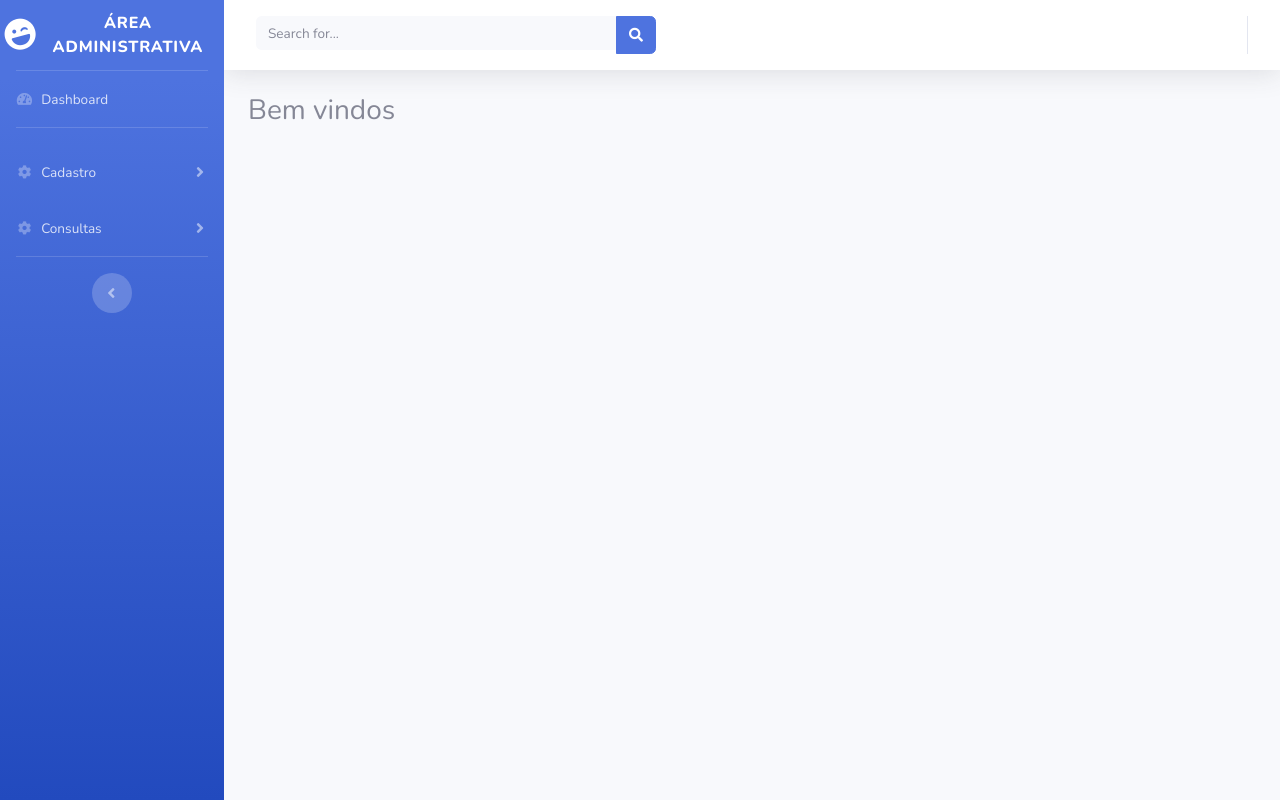
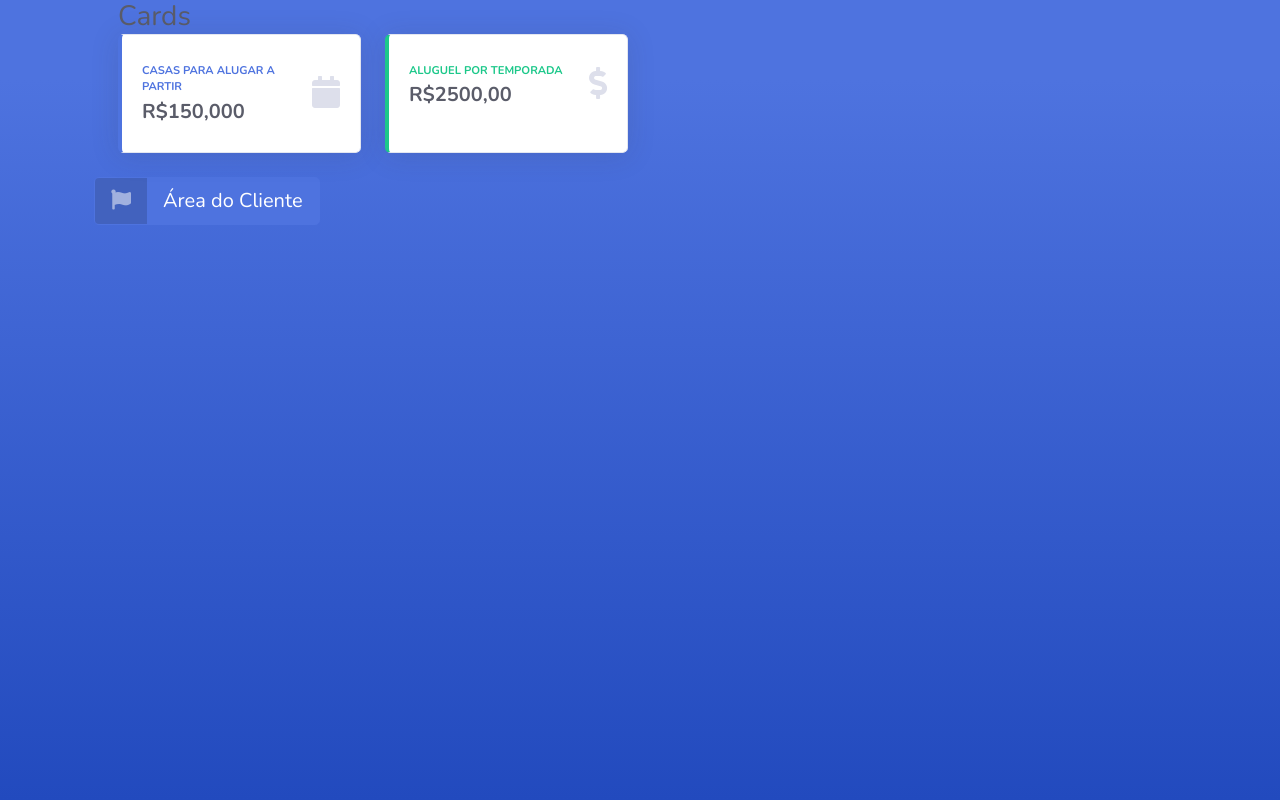
Before and after one commit to viniciusqalbuquerque/imobiliaria, a Symfony app: template templates/imobiliaria.html.twig in a window 1280 px wide. Run offline with Twig, Linux system fonts and the light colour scheme; the template is opened without the code that fills it, so the values that code supplies are empty; some libraries are stand-ins or nearby versions.

Commit message:
cadastro de usuario

```diff
--- a/src/Controller/ImobiliariaController.php
+++ b/src/Controller/ImobiliariaController.php
@@ -12,7 +12,7 @@ use Symfony\Bundle\FrameworkBundle\Controller\AbstractController;
 class ImobiliariaController extends AbstractController
 {
     /**
-     * @Route("index", name="index")
+     * @Route("/", name="index")
      */
     public function index()
     {
--- a/src/Controller/UsuarioController.php
+++ b/src/Controller/UsuarioController.php
@@ -39,7 +39,7 @@ class UsuarioController extends AbstractController
     }
 
     /**
-     * @Route("/listar-usuarios", name="listar-usuarios")
+     * @Route("/listar", name="listar_usuarios")
      */
     public function listarUsuarios(Request $request)
     {
@@ -52,7 +52,7 @@ class UsuarioController extends AbstractController
     }
 
     /**
-     * @Route("/editar-usuario/{id}", name="editar-usuario")
+     * @Route("/editar/{id}", name="editar_usuario")
      */
     public function editarUsuario(int $id)
     {
--- a/src/Forms/UsuarioType.php
+++ b/src/Forms/UsuarioType.php
@@ -24,7 +24,7 @@ class UsuarioType extends AbstractType
     public function buildForm(FormBuilderInterface $builder, array $options): void
     {
         $builder
-            ->setAction('usuario')
+            ->setAction('../usuario')
             ->setMethod('POST')
             ->add('nome', TextType::class, [
                 'label' => 'Nome'
--- a/templates/base.html.twig
+++ b/templates/base.html.twig
@@ -25,7 +25,7 @@
         <link href="https://fonts.googleapis.com/css?family=Nunito:200,200i,300,300i,400,400i,600,600i,700,700i,800,800i,900,900i" rel="stylesheet">
 
         <!-- Custom styles for this template-->
-        <link href="css/sb-admin-2.min.css" rel="stylesheet">
+        <link href="../css/sb-admin-2.min.css" rel="stylesheet">
 
     </head>
 
@@ -81,7 +81,7 @@
                 </a>
                 <div id="collapseTwo" class="collapse" aria-labelledby="headingTwo" data-parent="#accordionSidebar">
                     <div class="bg-white py-2 collapse-inner rounded">
-                        <a class="collapse-item" href="listar-usuarios">Lista de Clientes</a>
+                        <a class="collapse-item" href="listar">Lista de Clientes</a>
                         <a class="collapse-item" href="cards.html">Lista de Imóveis</a>
                         <a class="collapse-item" href="cards.html">Listar Contratos</a>
                     </div>
--- a/templates/imobiliaria.html.twig
+++ b/templates/imobiliaria.html.twig
@@ -1,14 +1,85 @@
-{% include "base.html.twig" %}
+<!DOCTYPE html>
+<html lang="en">
 
+<head>
+    <meta charset="utf-8">
+    <meta http-equiv="X-UA-Compatible" content="IE=edge">
+    <meta name="viewport" content="width=device-width, initial-scale=1, shrink-to-fit=no">
+    <meta name="description" content="">
+    <meta name="author" content="">
 
-        <div class="container-fluid">
-            <h3>Bem vindos</h3>
+    <title>Bem Vindo!!</title>
+
+    <!-- Custom fonts for this template-->
+    <link href="vendor/fontawesome-free/css/all.min.css" rel="stylesheet" type="text/css">
+    <link href="https://fonts.googleapis.com/css?family=Nunito:200,200i,300,300i,400,400i,600,600i,700,700i,800,800i,900,900i" rel="stylesheet">
+
+    <!-- Custom styles for this template-->
+    <link href="css/sb-admin-2.min.css" rel="stylesheet">
+
+</head>
+
+<body class="bg-gradient-primary">
+
+<div class="container">
+    <div class ="container-fluid">
+        <h2 class="h3 mb-0 text-gray-800">Cards</h2>
+        <div class="row">
+
+            <!-- Earnings (Monthly) Card Example -->
+            <div class="col-xl-3 col-md-6 mb-4">
+                <div class="card border-left-primary shadow h-100 py-2">
+                    <div class="card-body">
+                        <div class="row no-gutters align-items-center">
+                            <div class="col mr-2">
+                                <div class="text-xs font-weight-bold text-primary text-uppercase mb-1">Casas para alugar a partir</div>
+                                <div class="h5 mb-0 font-weight-bold text-gray-800">R$150,000</div>
+                            </div>
+                            <div class="col-auto">
+                                <i class="fas fa-calendar fa-2x text-gray-300"></i>
+                            </div>
+                        </div>
+                    </div>
+                </div>
+            </div>
+
+            <!-- Earnings (Monthly) Card Example -->
+            <div class="col-xl-3 col-md-6 mb-4">
+                <div class="card border-left-success shadow h-100 py-2">
+                    <div class="card-body">
+                        <div class="row no-gutters align-items-center">
+                            <div class="col mr-2">
+                                <div class="text-xs font-weight-bold text-success text-uppercase mb-1">Aluguel por Temporada</div>
+                                <div class="h5 mb-0 font-weight-bold text-gray-800"> R$2500,00</div>
+                            </div>
+                            <div class="col-auto">
+                                <i class="fas fa-dollar-sign fa-2x text-gray-300"></i>
+                            </div>
+                        </div>
+                    </div>
+                </div>
+            </div>
         </div>
-        <!-- End of Content Wrapper -->
-
     </div>
 
+    <div>  <a href="usuario" class="btn btn-primary btn-icon-split btn-lg">
+                    <span class="icon text-white-50">
+                      <i class="fas fa-flag"></i>
+                    </span>
+            <span class="text">Área do Cliente</span>
+        </a></div>
 
+</div>
+
+<!-- Bootstrap core JavaScript-->
+<script src="vendor/jquery/jquery.min.js"></script>
+<script src="vendor/bootstrap/js/bootstrap.bundle.min.js"></script>
+
+<!-- Core plugin JavaScript-->
+<script src="vendor/jquery-easing/jquery.easing.min.js"></script>
+
+<!-- Custom scripts for all pages-->
+<script src="js/sb-admin-2.min.js"></script>
 
 </body>
 
--- a/templates/listar_usuarios.html.twig
+++ b/templates/listar_usuarios.html.twig
@@ -41,7 +41,7 @@
                                                 <td>{{ usuario.email }}</td>
                                                 <td>{{ usuario.sexo }}</td>
                                                 <td>{{ usuario.dtCadastro|date("m/d/Y") }}</td>
-                                                <td><a href="{{ path('editar-usuario', { 'id': usuario.id}) }}" class="btn btn-success btn-circle btn-sm">
+                                                <td><a href="{{ path('editar_usuario', { 'id': usuario.id}) }}" class="btn btn-success btn-circle btn-sm">
                                                                 <i class="fas fa-check"></i>
                                                         </a></td>
                                         </tr>
```
Also changed, not shown: src/Controller/LoginController.php (added, +16 -0 lines), data/database.sqlite, public/imagens/benvindo.png (added), 1 other file.
